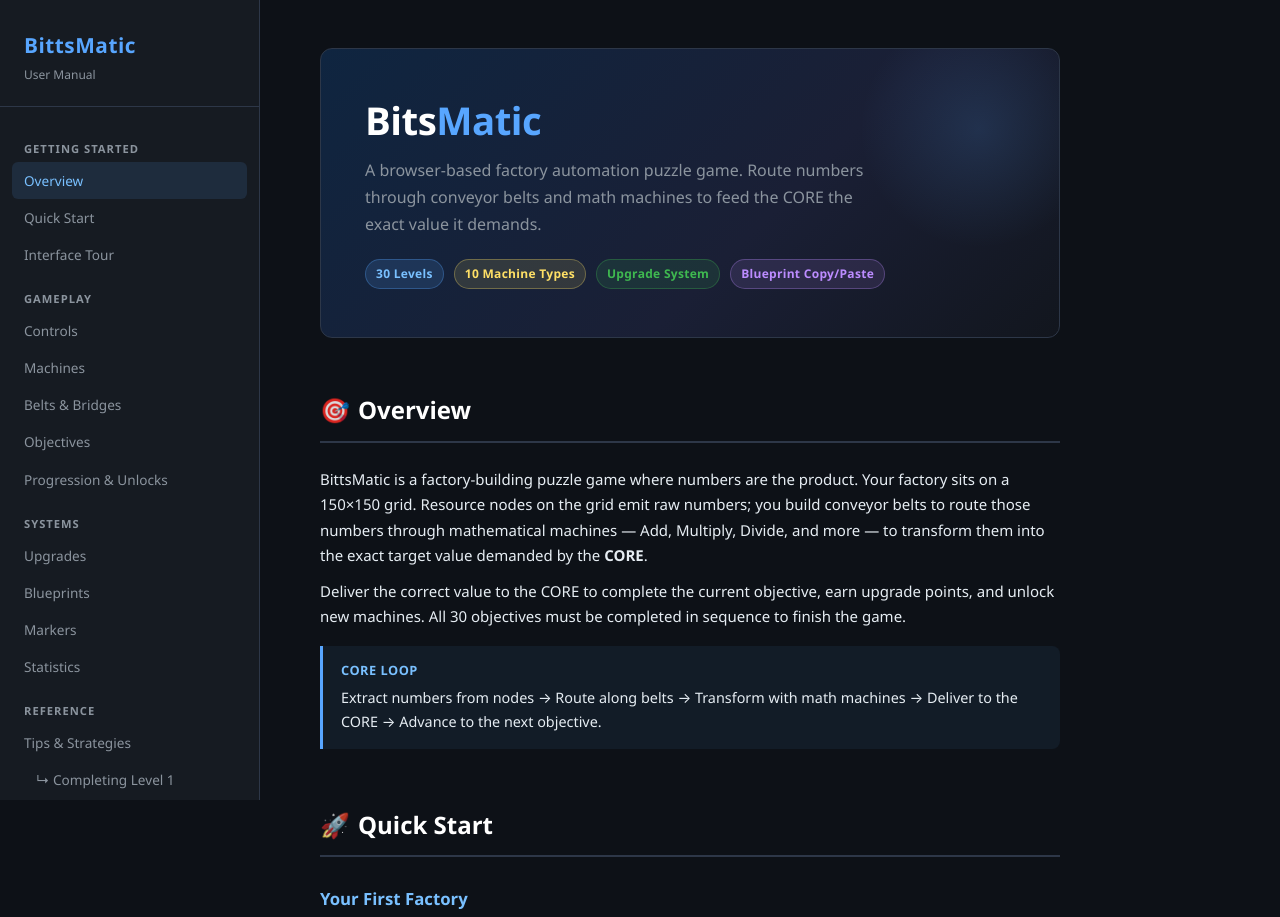
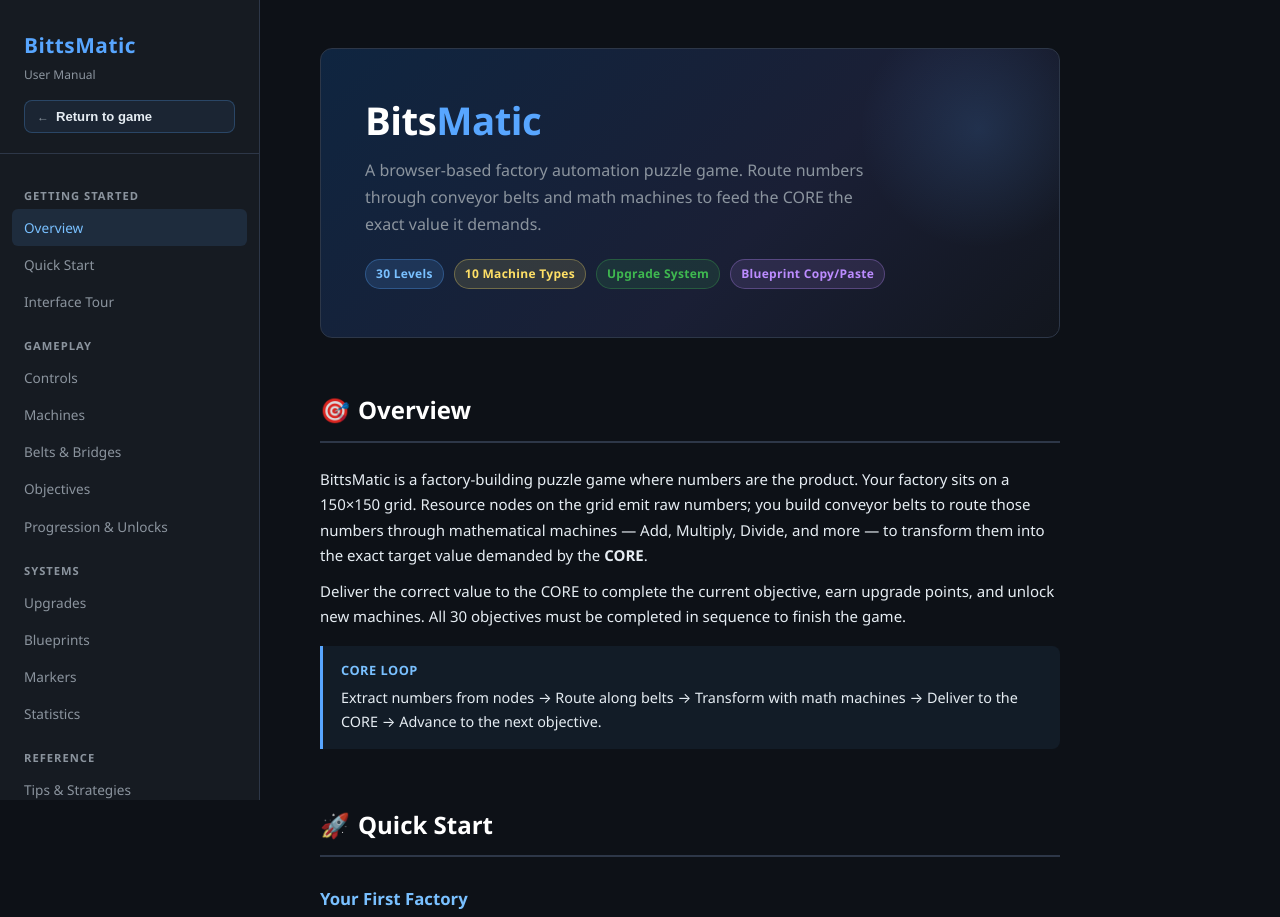
Before and after one commit to bhuwan18/BittsMatic, a website: page manual.html in a window 1280 px wide. Shown: the top 917 px of the page. Drawn offline with Linux system fonts and the light colour scheme.

Commit message:
fix: help file close  button

```diff
--- a/manual.html
+++ b/manual.html
@@ -74,6 +74,32 @@
       display: block;
       margin-top: 2px;
     }
+
+    .back-btn {
+      display: flex;
+      align-items: center;
+      gap: 7px;
+      margin-top: 14px;
+      padding: 8px 12px;
+      width: 100%;
+      font-size: .82rem;
+      font-weight: 600;
+      color: var(--text);
+      background: rgba(88,166,255,.08);
+      border: 1px solid rgba(88,166,255,.25);
+      border-radius: var(--radius);
+      cursor: pointer;
+      text-decoration: none;
+      transition: background .15s, border-color .15s, color .15s;
+    }
+
+    .back-btn:hover {
+      background: rgba(88,166,255,.18);
+      border-color: var(--accent);
+      color: #fff;
+    }
+
+    .back-btn .arrow { font-size: 1rem; line-height: 1; }
 
     nav.sidebar ul {
       list-style: none;
@@ -489,6 +515,9 @@
     <div class="logo">
       <h1>BittsMatic</h1>
       <span>User Manual</span>
+      <button class="back-btn" id="backBtn" type="button">
+        <span class="arrow">←</span> Return to game
+      </button>
     </div>
 
     <div class="section-label">Getting Started</div>
@@ -1141,6 +1170,19 @@
   </main>
 </div>
 
+<!-- Return to game -->
+<script>
+  document.getElementById('backBtn').addEventListener('click', () => {
+    // If this tab was opened by the game, close it (returns focus to the game tab).
+    // If the user navigated here directly, fall back to opening index.html.
+    if (window.opener && !window.opener.closed) {
+      window.close();
+    } else {
+      window.location.href = 'index.html';
+    }
+  });
+</script>
+
 <!-- Sidebar active-link tracking -->
 <script>
   const links = document.querySelectorAll('nav.sidebar a');
```
